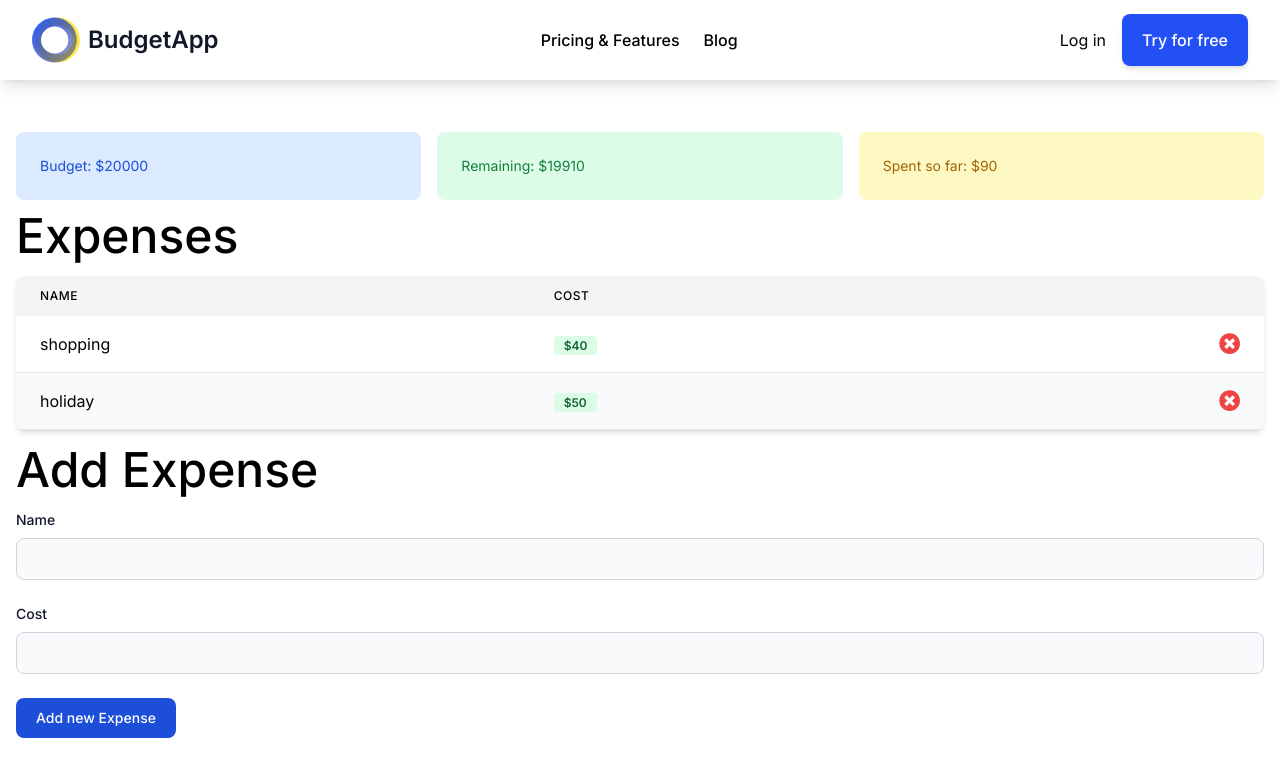
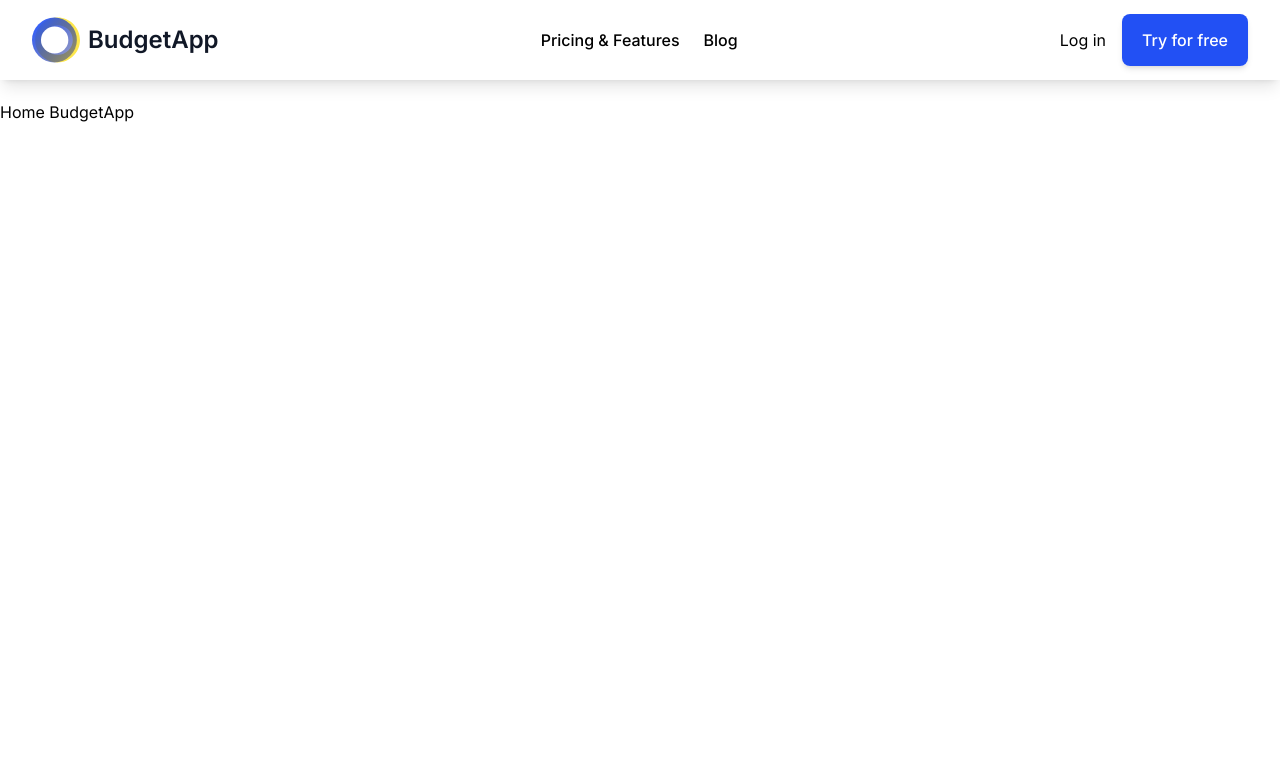
Before and after one commit to mateuszbialowas/BudgetApp-React, a React (Create React App) app: page / in a window 1280 px wide. Shown: the top 776 px of the page. Built offline with nearby package versions, Linux system fonts and the light colour scheme; no server answers.

Commit message:
change routing form Home and Dashboard

```diff
--- a/src/App.js
+++ b/src/App.js
@@ -20,17 +20,17 @@ export default function App() {
       <UserAuthContextProvider>
         <Navbar />
         <Routes>
-          <Route path="/" element={<Home />} />
+          <Route path="/" element={<h1>Home BudgetApp</h1>} />
           <Route path="/signup" element={<Signup />} />
           <Route path="/login" element={<Login />} />
-          {/* <Route path="/dashboard" element={<Dashboard />} /> */}
+          <Route path="/dashboard" element={<Dashboard />} />
         </Routes>
       </UserAuthContextProvider>
     </>
   );
 }
 
-function Home() {
+function Dashboard() {
   return (
     <AppProvider>
       <div className="container mx-auto p-4">
```
